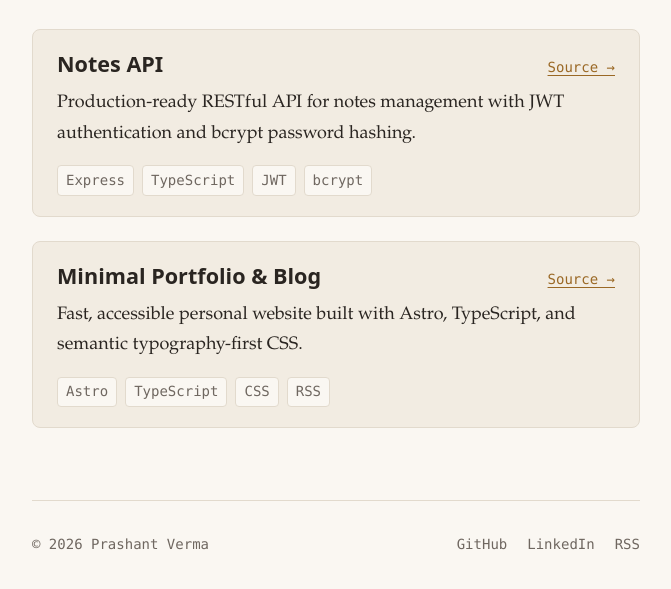
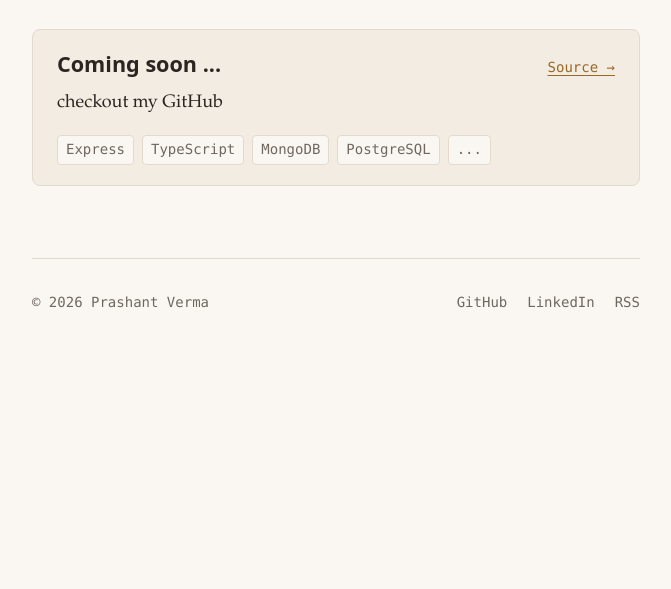
Before and after one commit to prashantv32/prashantv32.github.io, an Astro site: page / in a window 1280 px wide. Shown: the part 665-1254 px from the top of the page, without its empty margins (304-975 px from the left). After the commit the page ends 1028 px from the top, so only its background shows below. Built offline with nearby package versions, Linux system fonts and the light colour scheme; Astro itself is replaced by a stand-in of ours.

Commit message:
share project list between pages

```diff
--- /dev/null
+++ b/src/data/projects.ts
@@ -0,0 +1,10 @@
+export const projects = [
+  {
+    title: 'Coming soon ...',
+    description: 'checkout my GitHub',
+    tech: ['Express', 'TypeScript', 'MongoDB', 'PostgreSQL','...'],
+
+    repoUrl: 'https://github.com/prashantv32',
+  },
+
+];
--- a/src/pages/index.astro
+++ b/src/pages/index.astro
@@ -3,6 +3,7 @@ import BaseLayout from '../layouts/BaseLayout.astro';
 import ProjectCard from '../components/ProjectCard.astro';
 import { siteConfig } from '../data/site';
 import { getCollection } from 'astro:content';
+import { projects } from '../data/projects';
 
 // Fetch non-draft posts, sort newest first, and take latest 3
 const allPosts = await getCollection('blog', ({ data }) => !data.draft);
@@ -22,22 +23,7 @@ function getSlug(post: any): string {
 }
 
 // Featured projects list
-const featuredProjects = [
-  {
-    title: 'Notes API',
-    description: 'Production-ready RESTful API for notes management with JWT authentication and bcrypt password hashing.',
-    tech: ['Express', 'TypeScript', 'JWT', 'bcrypt'],
-    // TODO: Replace with your actual repository link
-    repoUrl: 'https://github.com/TODO/notes-api',
-  },
-  {
-    title: 'Minimal Portfolio & Blog',
-    description: 'Fast, accessible personal website built with Astro, TypeScript, and semantic typography-first CSS.',
-    tech: ['Astro', 'TypeScript', 'CSS', 'RSS'],
-    // TODO: Replace with your actual repository link
-    repoUrl: 'https://github.com/TODO/portfolio',
-  },
-];
+const featuredProjects = projects.slice(0, 2);
 ---
 
 <BaseLayout
```
Also changed, not shown: src/pages/projects.astro (+1 -11 lines).
